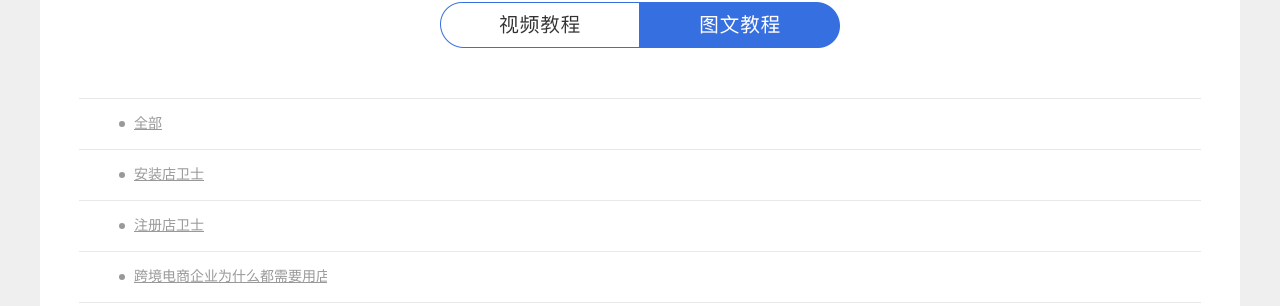
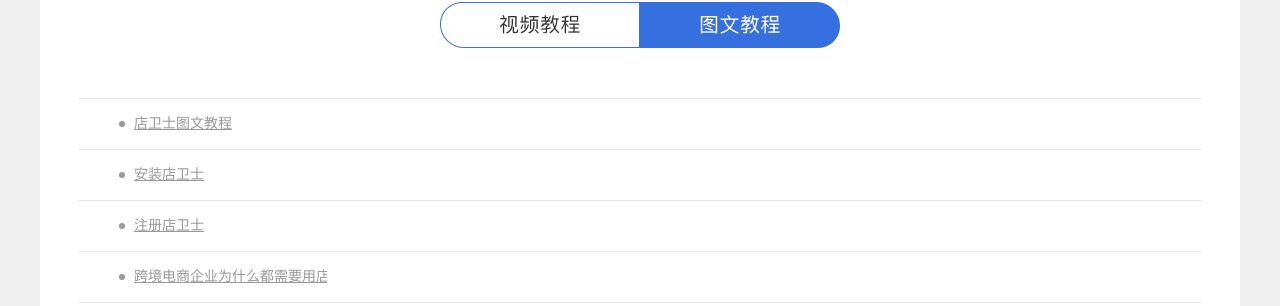
Before and after one commit to dianvs-ltd/dianvs-ltd.github.io, a Jekyll site: the page built from index.markdown, in a window 1280 px wide and 900 px high. Shown: the part 182-488 px from the top of the window. Built offline with Jekyll 4.4.1, drawn with Linux system fonts in a browser that asks for light colours.

Commit message:
Update nav.html

```diff
--- a/_includes/nav.html
+++ b/_includes/nav.html
@@ -1,7 +1,7 @@
 <div class="body-nav">
     <div class="page_nav">
         <div class="page_nav_sub">
-            <a class="page_nav_sub_name" href="{{site.baseurl}}/">全部</a>
+            <a class="page_nav_sub_name" href="{{site.baseurl}}/">店卫士图文教程</a>
         </div>
         <div class="page_nav_sub">
             <a class="page_nav_sub_name" href="{{site.baseurl}}/doc/1.html">安装店卫士</a>
```
